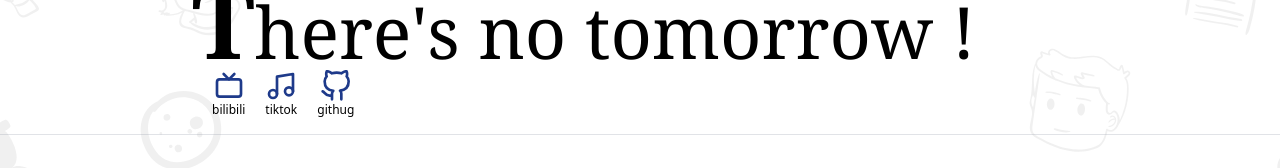
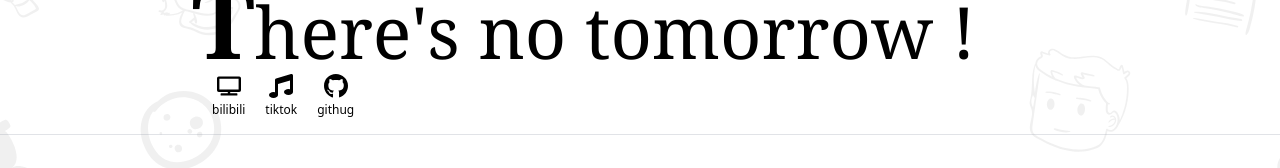
Before and after one commit to codywch/wuchtop, a Next.js app: page / in a window 1280 px wide. Shown: the part 558-726 px from the top of the page. Built offline with nearby package versions, Linux system fonts and the light colour scheme.

Commit message:
:sparkles: use react-icons/fa component for svg icon

```diff
--- /dev/null
+++ b/components/svgcomp.js
@@ -0,0 +1,36 @@
+import { FaTv, FaMusic, FaGithub, FaImage } from 'react-icons/fa'
+
+export default function Svgcomp({ hrefUrl, type, svgTxt, newTag }) {
+  let svgstr = <FaImage className="w-6 h-8" />
+  switch (type) {
+    case "bilibili":
+      svgstr = <FaTv className="w-6 h-8" />
+      break
+    case "tiktok":
+      svgstr = <FaMusic className="w-6 h-8" />
+      break
+    case "github":
+      svgstr = <FaGithub className="w-6 h-8" />
+      break
+  }
+
+  return (
+    <div className="flex flex-col ml-5">
+      <div className="flex flex-row">
+        <span className='basis-1/3'></span>
+        {newTag ? (
+          <a className="svgicon-a" target="_blank" href={hrefUrl}>
+            {svgstr}
+          </a>
+        ) : (
+          <a className="svgicon-a" href={hrefUrl}>
+            {svgstr}
+          </a>
+        )}
+
+        <span className='basis-1/3'></span>
+      </div>
+      {svgTxt ? <p className="text-xs">{svgTxt}</p> : ""}
+    </div>
+  )
+}
--- a/package.json
+++ b/package.json
@@ -16,7 +16,8 @@
     "react": "17.0.2",
     "react-dom": "17.0.2",
     "remark": "^14.0.2",
-    "remark-html": "^15.0.1"
+    "remark-html": "^15.0.1",
+    "sharp": "^0.29.3"
   },
   "devDependencies": {
     "autoprefixer": "^10.4.2",
--- a/pages/index.js
+++ b/pages/index.js
@@ -1,7 +1,7 @@
 import Head from 'next/head'
 import Image from 'next/image'
 import Layout, { siteTitle } from '../components/layout'
-import Svgicon from '../components/svgicon'
+import Svgcomp from '../components/svgcomp'
 
 export default function Home() {
 	const name = 'Cody Wu'
@@ -76,23 +76,23 @@ export default function Home() {
 
 					<div className="flex-none">
 						<div className="flex flex-row items-center mb-4">
-							<Svgicon
+							<Svgcomp
 								hrefUrl="https://space.bilibili.com/10546710"
-								svgPath={<svg className="svgicon-svg" width="24" height="24" viewBox="0 0 24 24" strokeWidth={2} stroke="currentColor" fill="none" strokeLinecap="round" strokeLinejoin="round">  <path stroke="none" d="M0 0h24v24H0z" />  <rect x="3" y="7" width="18" height="13" rx="2" />  <polyline points="16 3 12 7 8 3" /></svg>}
+								type="bilibili"
 								svgTxt="bilibili"
 								newTag={true}
 							/>
 
-							<Svgicon
+							<Svgcomp
 								hrefUrl="https://www.douyin.com/user/MS4wLjABAAAAwJQed6Ai_eZDuOtu1WomK5cxJ8qr_YJDvfEuW1s2hcg"
-								svgPath={<svg className="svgicon-svg" width="24" height="24" viewBox="0 0 24 24" xmlns="http://www.w3.org/2000/svg" fill="none" stroke="currentColor" strokeWidth={2} strokeLinecap="round" strokeLinejoin="round">  <path d="M9 18V5l12-2v13" />  <circle cx="6" cy="18" r="3" />  <circle cx="18" cy="16" r="3" /></svg>}
+								type="tiktok"
 								svgTxt="tiktok"
 								newTag={true}
 							/>
 
-							<Svgicon
+							<Svgcomp
 								hrefUrl="https://github.com/codywch/wuchtop"
-								svgPath={<svg className="svgicon-svg" viewBox="0 0 24 24" fill="none" stroke="currentColor" strokeWidth={2} strokeLinecap="round" strokeLinejoin="round">  <path d="M9 19c-5 1.5-5-2.5-7-3m14 6v-3.87a3.37 3.37 0 0 0-.94-2.61c3.14-.35 6.44-1.54 6.44-7A5.44 5.44 0 0 0 20 4.77 5.07 5.07 0 0 0 19.91 1S18.73.65 16 2.48a13.38 13.38 0 0 0-7 0C6.27.65 5.09 1 5.09 1A5.07 5.07 0 0 0 5 4.77a5.44 5.44 0 0 0-1.5 3.78c0 5.42 3.3 6.61 6.44 7A3.37 3.37 0 0 0 9 18.13V22" /></svg>}
+								type="github"
 								svgTxt="githug"
 								newTag={true}
 							/>
```
